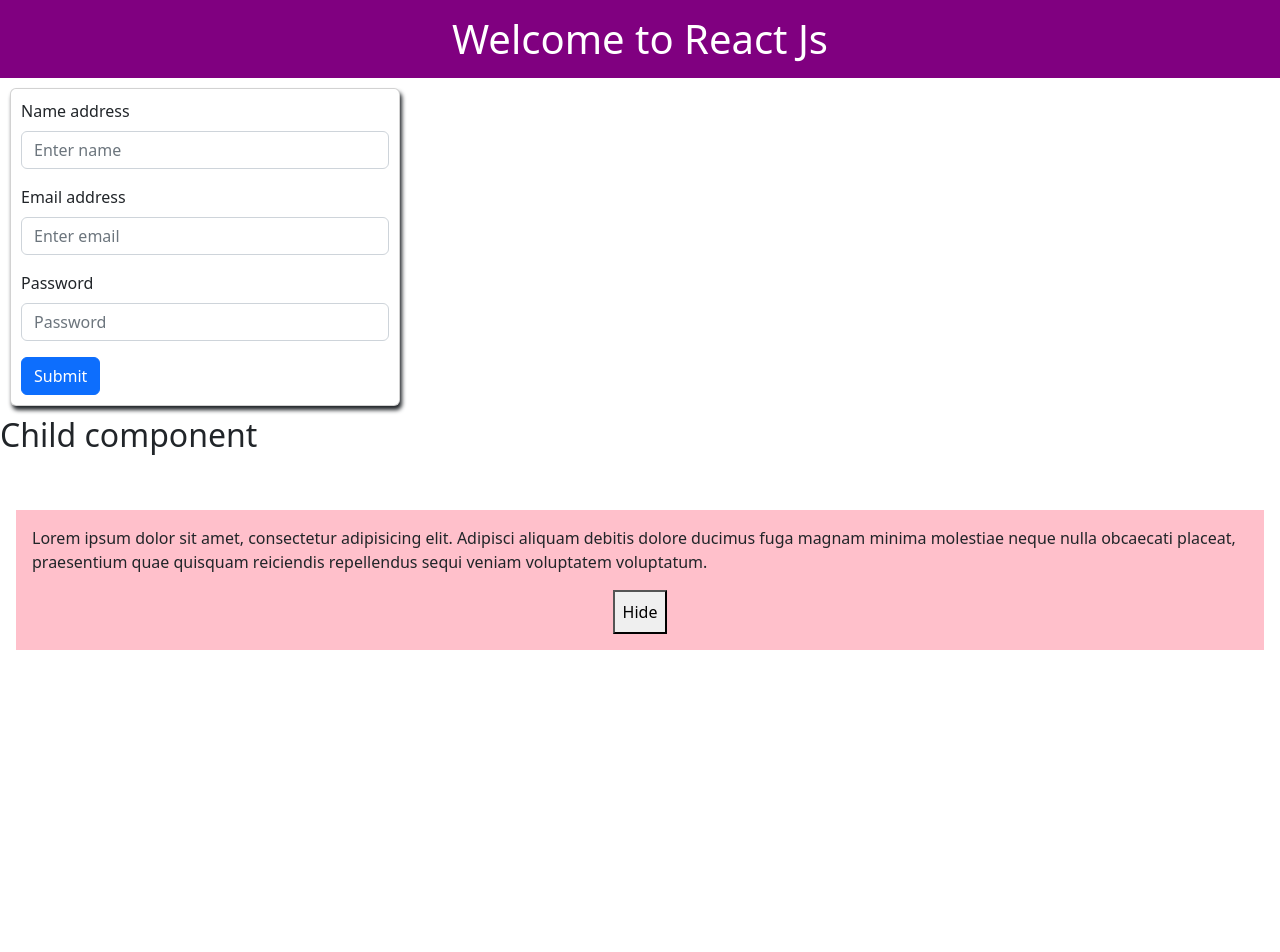
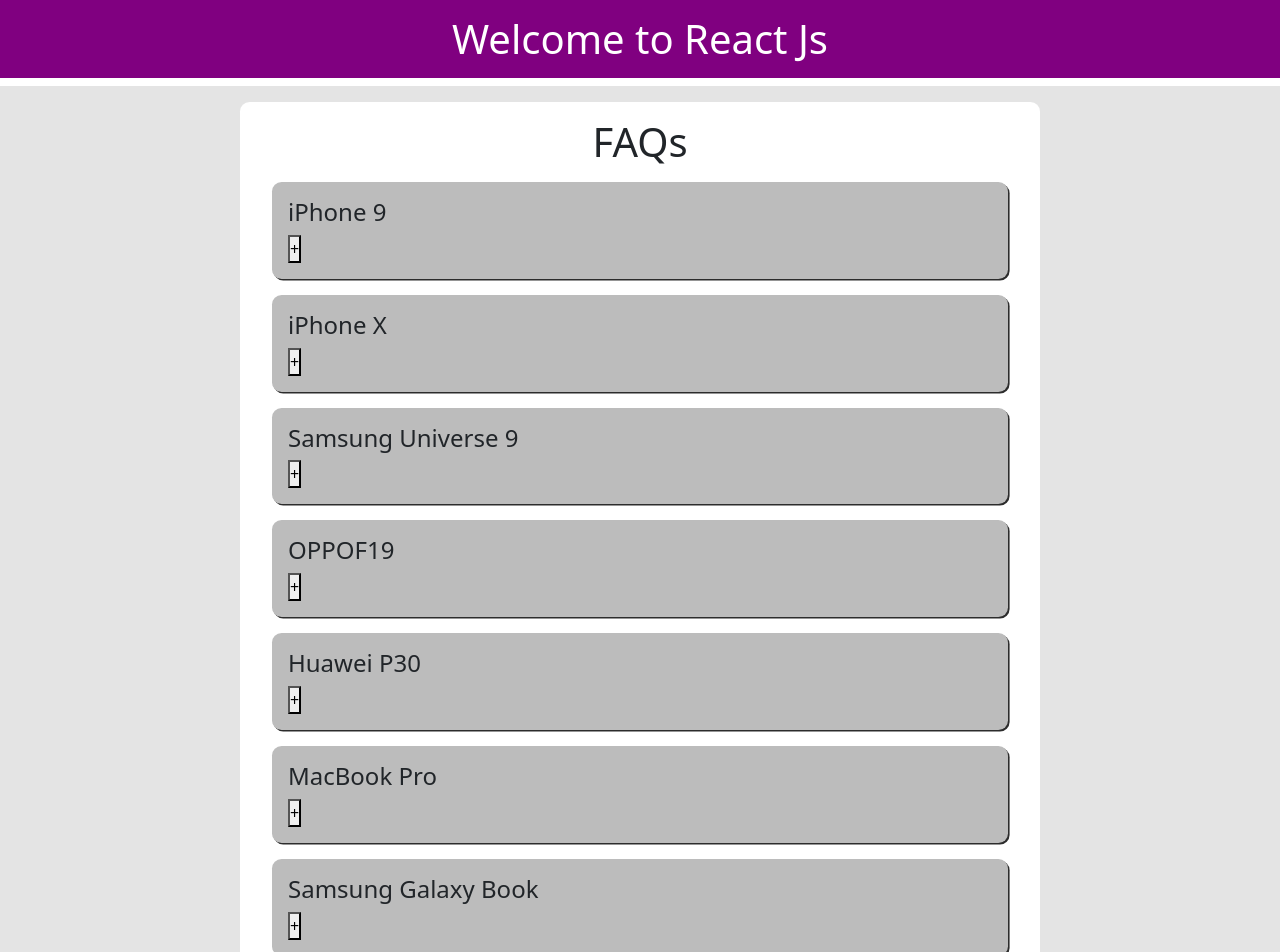
Before and after one commit to furiousnur/React-Basic, a React (Create React App) app: page / in a window 1280 px wide. Shown: the top 952 px of the page. Before the commit the page ends 800 px from the top, so only its background shows below. Built offline with nearby package versions, Linux system fonts and the light colour scheme.

Commit message:
create faq section using toggle

```diff
--- a/src/App.js
+++ b/src/App.js
@@ -1,61 +1,15 @@
 import React from 'react';
-import Card from "./components/Card";
-import Data from "./data.json"
-import List from "./components/UniqueList/List";
-import NestedMapping from "./components/UniqueList/NestedMapping";
-import ClassComponent from "./components/ClassComponent";
-import Card3 from "./components/Card3";
-import State from "./components/State";
-import ConditionalRendering from "./components/ConditionalRendering/Index";
-import EventHandler from "./components/EventHandler/index";
-import HookUseState from "./components/HookUseState/index";
-import Index2 from "./components/HookUseState/Index2";
-import FormIndex from "./components/Form/FormIndex";
-import Child from "./components/StateLifting/Child";
-import Toggle from "./components/Toggle/Toggle";
+import Faqs from "./components/Faq/Faqs";
 
 function Welcome(){
     return React.createElement("h1",{},"Welcome function component");
 }
 
 function App() {
-    // let items = [];
-    //start for loop
-        // for (let x = 0; x<Data.length; x++){
-        //     items.push(<Card title={Data[x].title} detail={Data[x].description} stock={Data[x].stock}/>)
-        // }
-    //end for loop
-    //start map
-    //    items = Data.map((item, index) => <Card key={index} titel={item.title} detail={item.description} stock={item.stock}/>)
-    //end map
-
-  //  method for props which receive data from child component
-    const handleChildData = (childData) =>{
-        console.log("App: " + childData)
-    }
-
   return (
       <div>
-        <h1 className="headingStyle">Welcome to React Js</h1>
-          <FormIndex />
-          <Child onChildData={handleChildData}/>
-          <br/>
-          <Toggle />
-          {/*<HookUseState />*/}
-          {/*<Index2 />*/}
-          {/*<EventHandler />*/}
-          {/*<ConditionalRendering />*/}
-          {/*<State />*/}
-          {/*/!*<Card title={Data[0].title} detail={Data[0].description} stock={Data[0].stock}/> *!/*/}
-          {/*{items}*/}
-          {/*<br/>*/}
-          {/*<List />*/}
-          {/*<br/>*/}
-          {/*<NestedMapping />*/}
-          {/*<ClassComponent name="This is class component using props"/>*/}
-          {/*<br/>*/}
-          {/*<Welcome />*/}
-          {/*<Card3 />*/}
+          <h1 className="headingStyle">Welcome to React Js</h1>
+          <Faqs />
       </div>
   );
 }
--- /dev/null
+++ b/src/components/Faq/Faq.js
@@ -0,0 +1,17 @@
+import React,{useState} from 'react';
+import style from "./faq.module.css";
+
+const Faq = ({id, title, description}) => {
+    const [toggle, setToggle] = useState(false);
+    return (
+        <article className={style.faq}>
+            <div>
+                <h4>{title}</h4>
+                <button onClick={()=>{setToggle(!toggle)}}>{toggle ? "-" : "+"}</button>
+            </div>
+            {toggle && <p>{description}</p>}
+        </article>
+    );
+};
+
+export default Faq;
--- /dev/null
+++ b/src/components/Faq/Faqs.js
@@ -0,0 +1,21 @@
+import React, {useState} from 'react';
+import {faqsData} from "./data";
+import Faq from "./Faq";
+import style from "./faqs.module.css"
+
+const Faqs = () => {
+    // console.log(faqsData);
+    const [faqs, setFaqs] = useState(faqsData);
+    return (
+        <main className={style.container}>
+            <section className={style.faqs}>
+                <h1>FAQs</h1>
+                {faqs.map((faq) => (
+                    <Faq key={faq.id} {...faq}/>
+                ))}
+            </section>
+        </main>
+    );
+};
+
+export default Faqs;
--- /dev/null
+++ b/src/components/Faq/data.js
@@ -0,0 +1,164 @@
+export const faqsData = [
+    {
+        "id": 1,
+        "title": "iPhone 9",
+        "description": "An apple mobile which is nothing like apple",
+        "price": 549,
+        "discountPercentage": 12.96,
+        "rating": 4.69,
+        "stock": 94,
+        "brand": "Apple",
+        "category": "smartphones",
+        "thumbnail": "https://dummyjson.com/image/i/products/1/thumbnail.jpg",
+        "images": [
+            "https://dummyjson.com/image/i/products/1/1.jpg",
+            "https://dummyjson.com/image/i/products/1/2.jpg",
+            "https://dummyjson.com/image/i/products/1/3.jpg",
+            "https://dummyjson.com/image/i/products/1/4.jpg",
+            "https://dummyjson.com/image/i/products/1/thumbnail.jpg"
+        ]
+    },
+    {
+        "id": 2,
+        "title": "iPhone X",
+        "description": "SIM-Free, Model A19211 6.5-inch Super Retina HD display with OLED technology A12 Bionic chip with ...",
+        "price": 899,
+        "discountPercentage": 17.94,
+        "rating": 4.44,
+        "stock": 34,
+        "brand": "Apple",
+        "category": "smartphones",
+        "thumbnail": "https://dummyjson.com/image/i/products/2/thumbnail.jpg",
+        "images": [
+            "https://dummyjson.com/image/i/products/2/1.jpg",
+            "https://dummyjson.com/image/i/products/2/2.jpg",
+            "https://dummyjson.com/image/i/products/2/3.jpg",
+            "https://dummyjson.com/image/i/products/2/thumbnail.jpg"
+        ]
+    },
+    {
+        "id": 3,
+        "title": "Samsung Universe 9",
+        "description": "Samsung's new variant which goes beyond Galaxy to the Universe",
+        "price": 1249,
+        "discountPercentage": 15.46,
+        "rating": 4.09,
+        "stock": 36,
+        "brand": "Samsung",
+        "category": "smartphones",
+        "thumbnail": "https://dummyjson.com/image/i/products/3/thumbnail.jpg",
+        "images": [
+            "https://dummyjson.com/image/i/products/3/1.jpg"
+        ]
+    },
+    {
+        "id": 4,
+        "title": "OPPOF19",
+        "description": "OPPO F19 is officially announced on April 2021.",
+        "price": 280,
+        "discountPercentage": 17.91,
+        "rating": 4.3,
+        "stock": 123,
+        "brand": "OPPO",
+        "category": "smartphones",
+        "thumbnail": "https://dummyjson.com/image/i/products/4/thumbnail.jpg",
+        "images": [
+            "https://dummyjson.com/image/i/products/4/1.jpg",
+            "https://dummyjson.com/image/i/products/4/2.jpg",
+            "https://dummyjson.com/image/i/products/4/3.jpg",
+            "https://dummyjson.com/image/i/products/4/4.jpg",
+            "https://dummyjson.com/image/i/products/4/thumbnail.jpg"
+        ]
+    },
+    {
+        "id": 5,
+        "title": "Huawei P30",
+        "description": "Huawei’s re-badged P30 Pro New Edition was officially unveiled yesterday in Germany and now the device has made its way to the UK.",
+        "price": 499,
+        "discountPercentage": 10.58,
+        "rating": 4.09,
+        "stock": 32,
+        "brand": "Huawei",
+        "category": "smartphones",
+        "thumbnail": "https://dummyjson.com/image/i/products/5/thumbnail.jpg",
+        "images": [
+            "https://dummyjson.com/image/i/products/5/1.jpg",
+            "https://dummyjson.com/image/i/products/5/2.jpg",
+            "https://dummyjson.com/image/i/products/5/3.jpg"
+        ]
+    },
+    {
+        "id": 6,
+        "title": "MacBook Pro",
+        "description": "MacBook Pro 2021 with mini-LED display may launch between September, November",
+        "price": 1749,
+        "discountPercentage": 11.02,
+        "rating": 4.57,
+        "stock": 83,
+        "brand": "APPle",
+        "category": "laptops",
+        "thumbnail": "https://dummyjson.com/image/i/products/6/thumbnail.png",
+        "images": [
+            "https://dummyjson.com/image/i/products/6/1.png",
+            "https://dummyjson.com/image/i/products/6/2.jpg",
+            "https://dummyjson.com/image/i/products/6/3.png",
+            "https://dummyjson.com/image/i/products/6/4.jpg"
+        ]
+    },
+    {
+        "id": 7,
+        "title": "Samsung Galaxy Book",
+        "description": "Samsung Galaxy Book S (2020) Laptop With Intel Lakefield Chip, 8GB of RAM Launched",
+        "price": 1499,
+        "discountPercentage": 4.15,
+        "rating": 4.25,
+        "stock": 50,
+        "brand": "Samsung",
+        "category": "laptops",
+        "thumbnail": "https://dummyjson.com/image/i/products/7/thumbnail.jpg",
+        "images": [
+            "https://dummyjson.com/image/i/products/7/1.jpg",
+            "https://dummyjson.com/image/i/products/7/2.jpg",
+            "https://dummyjson.com/image/i/products/7/3.jpg",
+            "https://dummyjson.com/image/i/products/7/thumbnail.jpg"
+        ]
+    },
+    {
+        "id": 8,
+        "title": "Microsoft Surface Laptop 4",
+        "description": "Style and speed. Stand out on HD video calls backed by Studio Mics. Capture ideas on the vibrant touchscreen.",
+        "price": 1499,
+        "discountPercentage": 10.23,
+        "rating": 4.43,
+        "stock": 68,
+        "brand": "Microsoft Surface",
+        "category": "laptops",
+        "thumbnail": "https://dummyjson.com/image/i/products/8/thumbnail.jpg",
+        "images": [
+            "https://dummyjson.com/image/i/products/8/1.jpg",
+            "https://dummyjson.com/image/i/products/8/2.jpg",
+            "https://dummyjson.com/image/i/products/8/3.jpg",
+            "https://dummyjson.com/image/i/products/8/4.jpg",
+            "https://dummyjson.com/image/i/products/8/thumbnail.jpg"
+        ]
+    },
+    {
+        "id": 9,
+        "title": "Infinix INBOOK",
+        "description": "Infinix Inbook X1 Ci3 10th 8GB 256GB 14 Win10 Grey – 1 Year Warranty",
+        "price": 1099,
+        "discountPercentage": 11.83,
+        "rating": 4.54,
+        "stock": 96,
+        "brand": "Infinix",
+        "category": "laptops",
+        "thumbnail": "https://dummyjson.com/image/i/products/9/thumbnail.jpg",
+        "images": [
+            "https://dummyjson.com/image/i/products/9/1.jpg",
+            "https://dummyjson.com/image/i/products/9/2.png",
+            "https://dummyjson.com/image/i/products/9/3.png",
+            "https://dummyjson.com/image/i/products/9/4.jpg",
+            "https://dummyjson.com/image/i/products/9/thumbnail.jpg"
+        ]
+    }
+];
--- /dev/null
+++ b/src/components/Faq/faq.module.css
@@ -0,0 +1,12 @@
+.faq{
+    margin: 1rem;
+    background-color: rgb(188 188 188);
+    border-radius: 0.6rem;
+    padding: 1rem;
+    box-shadow: 0.1rem 0.1rem #2c2c2c;
+}
+
+faq div{
+    display: flex;
+    justify-content: space-between;
+}
--- /dev/null
+++ b/src/components/Faq/faqs.module.css
@@ -0,0 +1,20 @@
+.container{
+    min-height: 100vh;
+    display: flex;
+    justify-content: center;
+    align-items: center;
+    background-color: rgb(228 228 228);
+    padding: 1rem;
+}
+
+.faqs{
+    width: 50rem;
+    max-width: 100%;
+    background-color: white;
+    border-radius: 0.6rem;
+    padding: 1rem;
+}
+
+h1{
+    text-align: center;
+}
```
